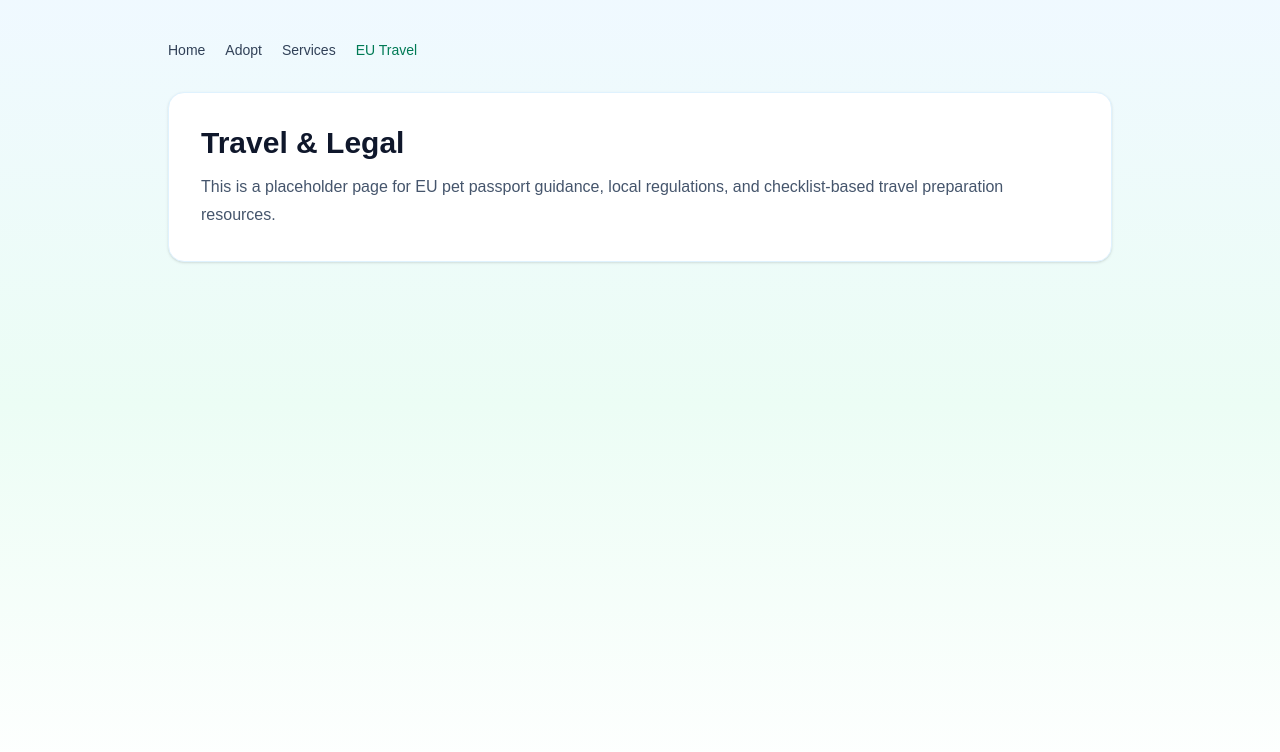
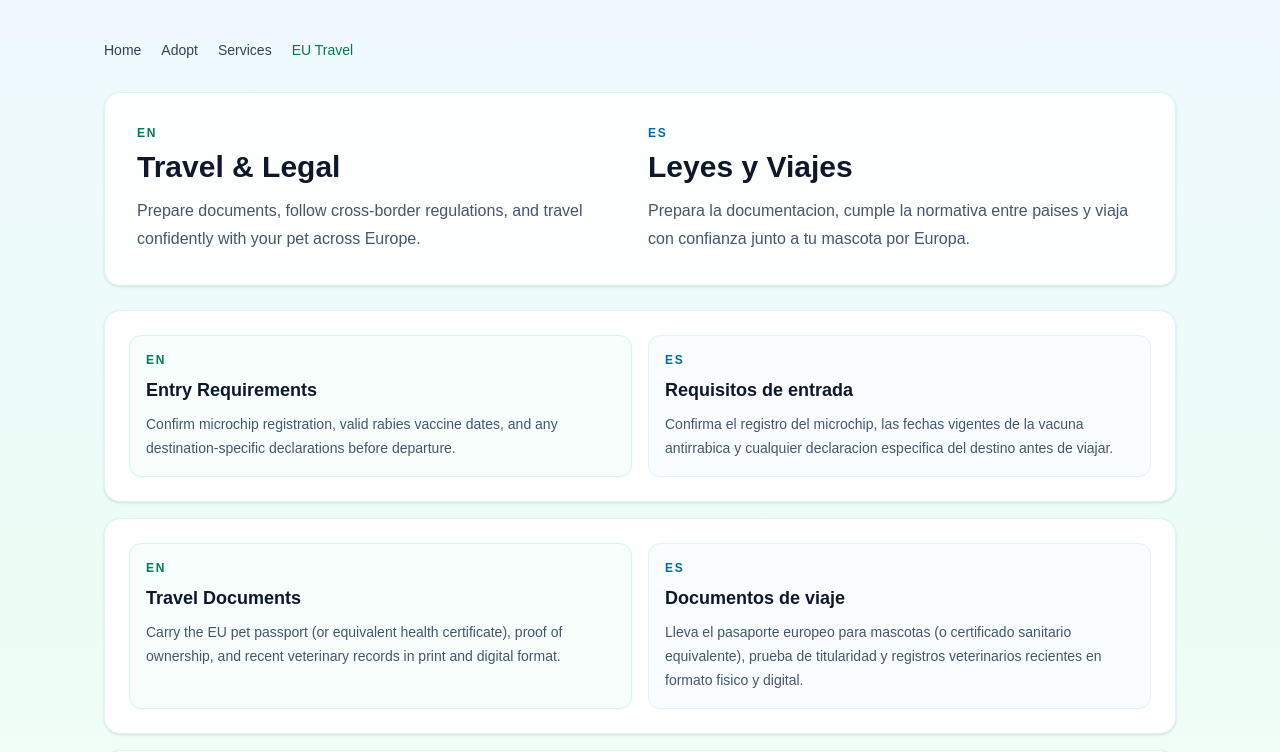
Before and after one commit to eduardochapellin1-debug/thepetbridge, a Next.js app: page /travel in a window 1280 px wide. Shown: the top 752 px of the page. Built offline with nearby package versions, Linux system fonts and the light colour scheme.

Commit message:
Implement bilingual travel information sections in TravelPage component

```diff
--- a/app/travel/page.tsx
+++ b/app/travel/page.tsx
@@ -1,9 +1,44 @@
 import Link from "next/link";
 
 export default function TravelPage() {
+  const bilingualSections = [
+    {
+      headingEn: "Entry Requirements",
+      headingEs: "Requisitos de entrada",
+      textEn:
+        "Confirm microchip registration, valid rabies vaccine dates, and any destination-specific declarations before departure.",
+      textEs:
+        "Confirma el registro del microchip, las fechas vigentes de la vacuna antirrabica y cualquier declaracion especifica del destino antes de viajar.",
+    },
+    {
+      headingEn: "Travel Documents",
+      headingEs: "Documentos de viaje",
+      textEn:
+        "Carry the EU pet passport (or equivalent health certificate), proof of ownership, and recent veterinary records in print and digital format.",
+      textEs:
+        "Lleva el pasaporte europeo para mascotas (o certificado sanitario equivalente), prueba de titularidad y registros veterinarios recientes en formato fisico y digital.",
+    },
+    {
+      headingEn: "Transit and Airline Rules",
+      headingEs: "Normas de transito y aerolinea",
+      textEn:
+        "Review carrier crate dimensions, in-cabin restrictions, and stopover country rules to avoid denied boarding or quarantine delays.",
+      textEs:
+        "Revisa dimensiones del transportin, restricciones en cabina y reglas de los paises de escala para evitar denegaciones de embarque o cuarentenas.",
+    },
+    {
+      headingEn: "Arrival Checklist",
+      headingEs: "Checklist de llegada",
+      textEn:
+        "Locate a nearby clinic, update local registration if required, and keep emergency contacts available during your first 72 hours.",
+      textEs:
+        "Ubica una clinica cercana, actualiza el registro local si aplica y mantén contactos de emergencia accesibles durante las primeras 72 horas.",
+    },
+  ] as const;
+
   return (
     <div className="min-h-screen bg-gradient-to-b from-sky-50 via-emerald-50 to-white text-slate-800">
-      <div className="mx-auto max-w-5xl px-6 py-10 md:px-10">
+      <div className="mx-auto max-w-6xl px-6 py-10 md:px-10">
         <nav className="mb-8 flex items-center gap-5 text-sm font-medium text-slate-700">
           <Link href="/" className="hover:text-emerald-600">
             Home
@@ -19,15 +54,70 @@ export default function TravelPage() {
           </Link>
         </nav>
 
-        <section className="rounded-2xl border border-sky-100 bg-white p-8 shadow-sm">
-          <h1 className="mb-3 text-3xl font-bold text-slate-900">
-            Travel & Legal
-          </h1>
-          <p className="leading-7 text-slate-600">
-            This is a placeholder page for EU pet passport guidance, local
-            regulations, and checklist-based travel preparation resources.
-          </p>
-        </section>
+        <main className="space-y-6">
+          <section className="rounded-2xl border border-emerald-100 bg-white/90 p-8 shadow-sm">
+            <div className="grid gap-4 md:grid-cols-2">
+              <div>
+                <p className="mb-2 text-xs font-semibold uppercase tracking-[0.14em] text-emerald-700">
+                  EN
+                </p>
+                <h1 className="text-3xl font-bold text-slate-900">
+                  Travel & Legal
+                </h1>
+                <p className="mt-3 leading-7 text-slate-600">
+                  Prepare documents, follow cross-border regulations, and travel
+                  confidently with your pet across Europe.
+                </p>
+              </div>
+              <div>
+                <p className="mb-2 text-xs font-semibold uppercase tracking-[0.14em] text-sky-700">
+                  ES
+                </p>
+                <h2 className="text-3xl font-bold text-slate-900">
+                  Leyes y Viajes
+                </h2>
+                <p className="mt-3 leading-7 text-slate-600">
+                  Prepara la documentacion, cumple la normativa entre paises y
+                  viaja con confianza junto a tu mascota por Europa.
+                </p>
+              </div>
+            </div>
+          </section>
+
+          <section className="grid gap-4">
+            {bilingualSections.map((section) => (
+              <article
+                key={section.headingEn}
+                className="rounded-2xl border border-sky-100 bg-white p-6 shadow-sm"
+              >
+                <div className="grid gap-4 md:grid-cols-2">
+                  <div className="rounded-xl border border-emerald-100 bg-emerald-50/40 p-4">
+                    <p className="mb-2 text-xs font-semibold uppercase tracking-[0.14em] text-emerald-700">
+                      EN
+                    </p>
+                    <h3 className="mb-2 text-lg font-semibold text-slate-900">
+                      {section.headingEn}
+                    </h3>
+                    <p className="text-sm leading-6 text-slate-600">
+                      {section.textEn}
+                    </p>
+                  </div>
+                  <div className="rounded-xl border border-sky-100 bg-sky-50/40 p-4">
+                    <p className="mb-2 text-xs font-semibold uppercase tracking-[0.14em] text-sky-700">
+                      ES
+                    </p>
+                    <h3 className="mb-2 text-lg font-semibold text-slate-900">
+                      {section.headingEs}
+                    </h3>
+                    <p className="text-sm leading-6 text-slate-600">
+                      {section.textEs}
+                    </p>
+                  </div>
+                </div>
+              </article>
+            ))}
+          </section>
+        </main>
       </div>
     </div>
   );
```
